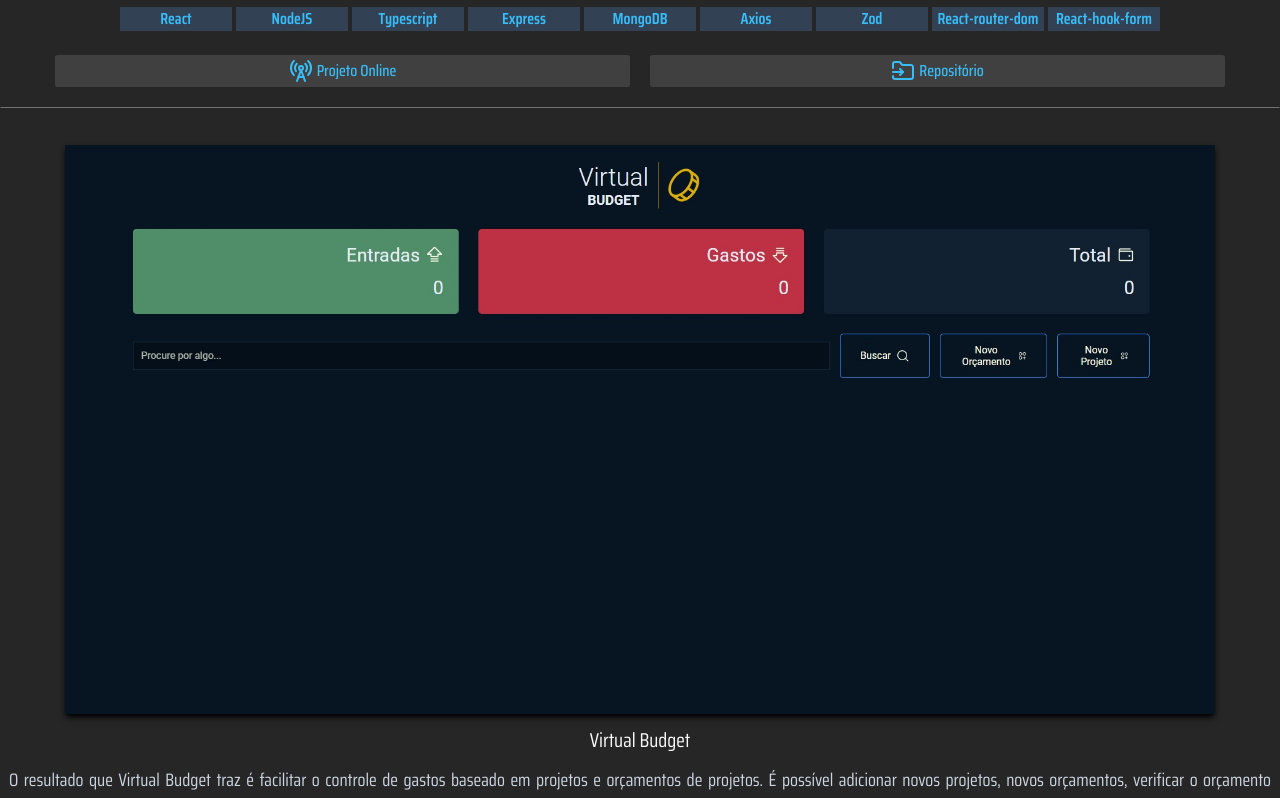
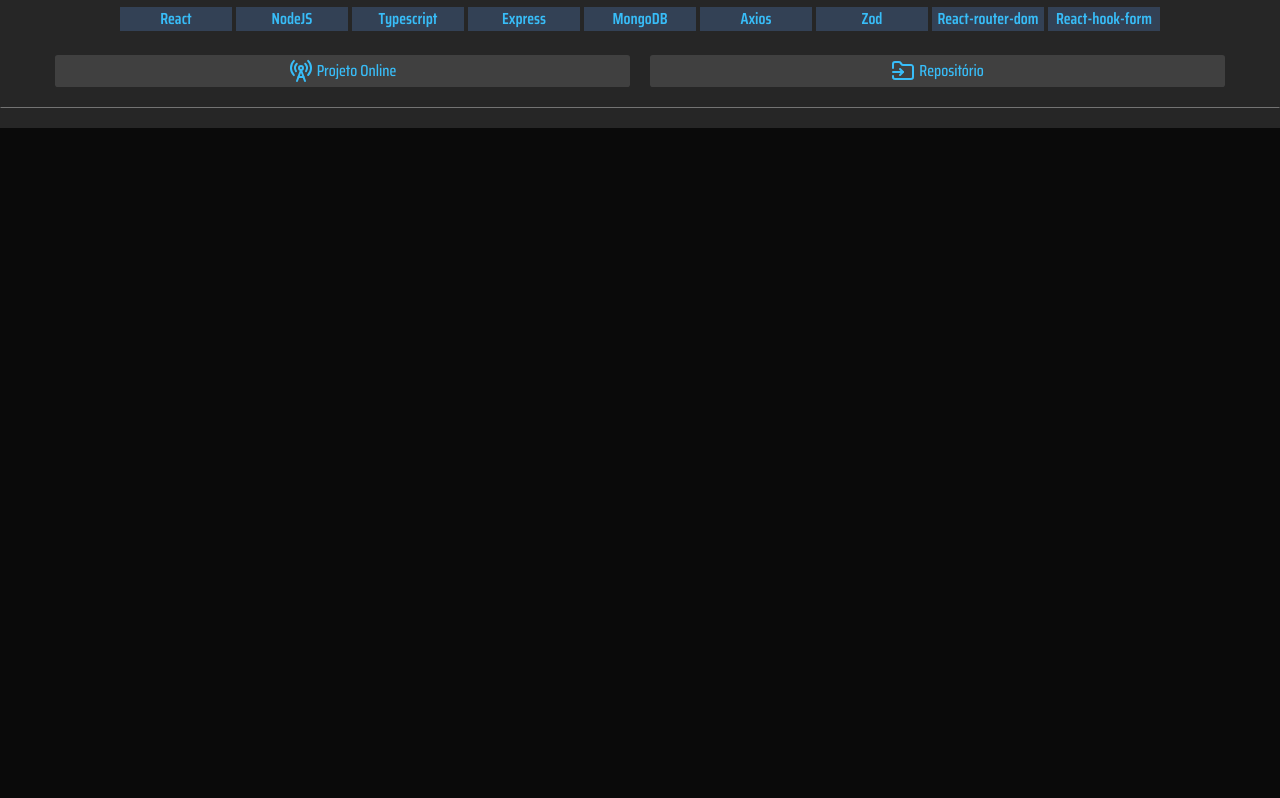
Before and after one commit to P9DRIN/portfolio, a React (Vite) app: page / in a window 1280 px wide. Shown: the part 1700-2498 px from the top of the page. After the commit the page ends 1828 px from the top, so only its background shows below. Built offline with nearby package versions, Linux system fonts and the light colour scheme.

Commit message:
fix: loading real data

```diff
--- a/src/components/Projects/index.tsx
+++ b/src/components/Projects/index.tsx
@@ -18,17 +18,7 @@ export function Projects(){
             link="https://virtualbudgets.netlify.app"
             repoLink="https://github.com/P9DRIN/virtualBudget"
             />
-            <Project
-            key="virtualBudget"
-            src={virtualBudget}
-            title="Virtual Budget"
-            description="O resultado que Virtual Budget traz
-            é facilitar o controle de gastos baseado em projetos e orçamentos de projetos.
-            É possível adicionar novos projetos, novos orçamentos,
-            verificar o orçamento disponível, gastos e saldo total após gastos."
-            link="https://virtualbudgets.netlify.app"
-            repoLink="https://github.com/P9DRIN/virtualBudget"
-            />
+
 
 
 
```
